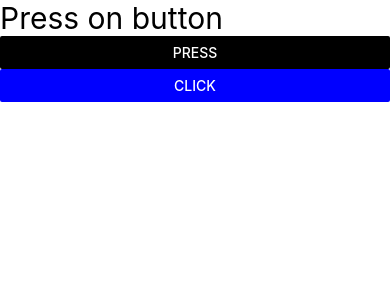
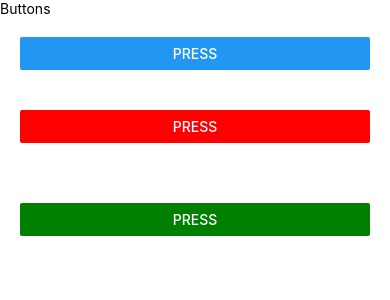
Before and after one commit to Shehiryar12/Awesomeproject, a React Native app: screen / in a window 390 px wide. Shown: the top 300 px of the page. Built offline with nearby package versions, Linux system fonts and the light colour scheme.

Commit message:
leran button.js

```diff
--- a/src/Buttons.js
+++ b/src/Buttons.js
@@ -10,11 +10,29 @@
     }
 
     return(
-        <View>
-        <Text style= {{fontSize:30}} >Press on button</Text>
-        <Button title="PRESS" color="black" onPress={Press}></Button>
-        <Button title="Click" color="blue" onPress={()=>Press("I am fine")}></Button>
-      </View>
+    //     <View>
+    //     <Text style= {{fontSize:30}} >Press on button</Text>
+    //     <Button title="PRESS" color="black" onPress={Press}></Button>
+    //     <Button title="Click" color="blue" onPress={()=>Press("I am fine")}></Button>
+    //   </View>
+
+    <View>
+           <Text>Buttons</Text>
+
+           <View style={{padding:20}}>
+              <Button title="PRESS"></Button>
+            </View>
+
+            <View style={{padding:20,marginBottom: 20}}>
+              <Button title="PRESS" color="red"></Button>
+            </View>
+
+            <View style={{padding:20,marginBottom: 20}}>
+              <Button title="PRESS" color="green"></Button>
+            </View>
+    </View>
+
+
     );
 
  }
```
